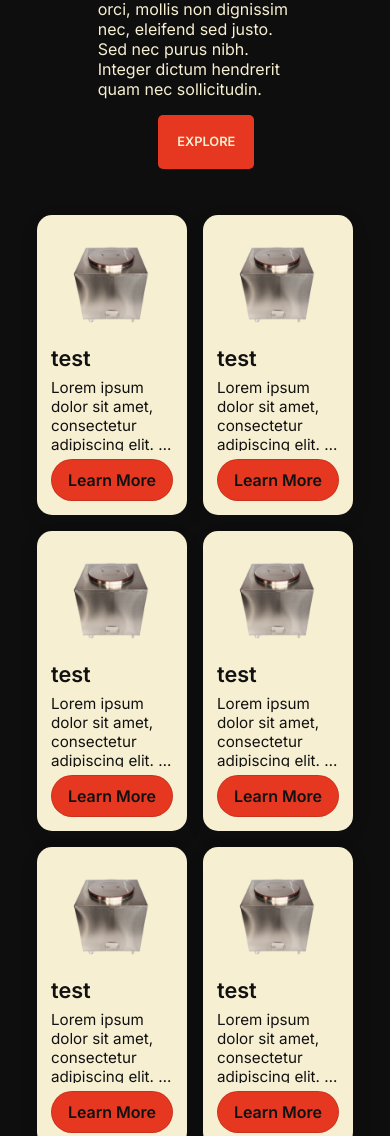
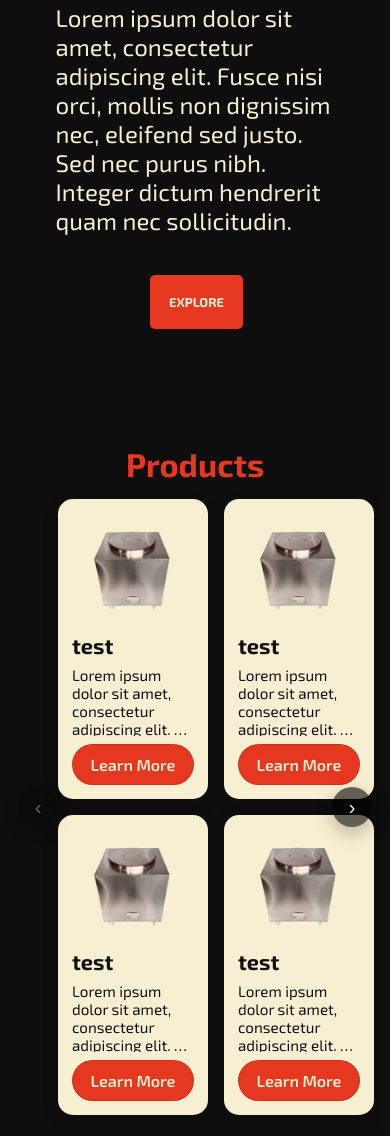
Before and after one commit to arshiagharchy-maker/HussainTandoor, a plain HTML site: page index.html in a window 390 px wide. Shown: the part 319-1455 px from the top of the page. Drawn offline with Linux system fonts and the light colour scheme.

Commit message:
Added carousel slider on mobile screens + responsiveness

```diff
--- a/css/hero.css
+++ b/css/hero.css
@@ -1,12 +1,10 @@
 .container{
-    margin: 0 auto;
-    padding-top: 7em;
-    padding-bottom: 3em;
+    padding: 5em;
+    margin-bottom: 3em;
     display: flex;
+    gap: 4em;
     justify-content: center;
-    align-items: center;
 }
-
 
 .hero{
     width: 100%;
@@ -16,14 +14,16 @@
 }
 
 .hero .container{
+    border-radius: 25px;
     display: flex;
     align-items: center;
-    gap: 2em;
     position: relative;
     z-index: 1;
 }
 
 .hero-text{
+    margin-bottom: 3em;
+    margin-left: 2em;
     display: flex;
     flex-wrap: wrap;
     flex-direction: column;
@@ -32,17 +32,21 @@
 }
 
 .hero-text h1 {
-    font-size: clamp(4rem, 2.6vw, 5rem);
+    font-size: clamp(6rem, 2.6vw, 8rem);
     line-height: 1.02;
     color: #e5391e;
 }
 .hero-text p{
-    font-size: clamp(1rem, 1.6vw, 4.2rem);
+    font-size: clamp(1.5rem, 1.6vw, 4.2rem);
     max-width: 48ch;
     color: var(--text-color);
+    margin-bottom: 1em;
 }
 
+#hero-li {
+    list-style: none;
 
+}
 
 #hero-li a{
     padding: 1.5em;
@@ -59,6 +63,7 @@
 
 
 .img-hero{
+    margin-right: 2em;
     display: flex;
     flex-wrap: wrap;
     gap: 10px;
@@ -73,22 +78,22 @@
 
 .product1 {
     flex: 2 1 60%;
-    height: 150px;
+    height: 225px;
 }
 
 .product2 {
     flex: 1 1 35%;
-    height: 150px;
+    height: 225px;
 }
 
 .product3 {
     flex: 1 1 35%;
-    height: 150px;
+    height: 225px;
 }
 
 .product4 {
     flex: 2 1 60%;
-    height: 150px;
+    height: 225px;
 }
 
 
@@ -96,10 +101,6 @@
 
     .container{
         padding-top: 1em;
-    }
-
-    button{
-        align-self: center;
     }
 
     .hero-text{
@@ -112,6 +113,7 @@
 @media (max-width: 499px){
 
     .hero-text{
+        margin-left: 6.5em;
         text-align: left;
     }
 
@@ -129,12 +131,18 @@
         padding-top: 1em;
     }
 
+
+    #hero-li{
+        margin-left: 3.5em;
+    }
+
     .hero-side{
         display: none;
     }
 }
 
 @media (max-width: 498px){
+
     #hero-li a{
        margin-left: 3em;
     }
--- a/css/nav.css
+++ b/css/nav.css
@@ -64,6 +64,7 @@ nav ul a{
     }
 
     .contact{
+        padding: 0.1em 0.3em;
         border-radius: 10px;
     }
 
--- a/css/product-cards.css
+++ b/css/product-cards.css
@@ -1,3 +1,12 @@
+:root{
+  --card-width: 170px;
+}
+
+.product-title h1{
+    text-align: center;
+    color: var(--accent-color);
+}
+
 #product-list {
     justify-content: center;
     align-items: center;
@@ -5,13 +14,48 @@
 	display: flex;
 	flex-wrap: wrap;
 	gap: 1rem;
-	justify-content: center;
 	padding: 1.5rem 1rem;
+	-webkit-overflow-scrolling: touch;
+    scroll-behavior: smooth;
+}
+
+.product-scroller{
+    position: relative;
+    width: 100%;
+}
+
+.scroll-btn{
+    display: none;
+    position: absolute;
+    top: 50%;
+    transform: translateY(-50%);
+    z-index: 10;
+    width: 40px;
+    height: 40px;
+    border-radius: 999px;
+    border: none;
+    background: rgba(0,0,0,0.6);
+    color: white;
+    font-size: 20px;
+    line-height: 1;
+    cursor: pointer;
+    align-items: center;
+    justify-content: center;
+    box-shadow: 0 6px 18px rgba(0,0,0,0.25);
+}
+
+.scroll-btn.prev{ left: 8px; }
+
+.scroll-btn.next{ right: 8px; }
+
+.scroll-btn:disabled{
+    opacity: 0.35;
+    cursor: default;
 }
 
 .product-ad-card{
-	width: 260px;
-    height: 400px;
+	width: var(--card-width);
+    height: 300px;
 	background: #F6EFD2;
 	border-radius: 15px;
 	padding: 14px;
@@ -20,6 +64,8 @@
 	flex-direction: column;
 	gap: 8px;
 	color: #111;
+    flex: 0 0 auto;
+    scroll-snap-align: center;
 }
 
 .product-title{
@@ -30,8 +76,8 @@
 }
 
 .product-image-frame{
-	width: 230px;
-	height: 230px;
+	width: 140px;
+	height: 130px;
 	margin: 0 auto;
 	display:flex;
 	align-items:center;
@@ -79,7 +125,7 @@
 .btn-outline{
     background: var(--accent-color);
     border:1px solid rgba(0,0,0,0.12);
-    color:#111;
+    color: var(--text-color);
     flex:1;
 }
 
@@ -87,16 +133,38 @@
     background: var(--hover-color);
 }
 
-@media (max-width: 569px){
+
+@media (max-width: 602px){
+    :root{ --card-width: 150px; }
+
+    .scroll-btn{ display:flex; }
+
+    #product-list{
+        display: grid;
+        grid-auto-flow: column;
+        grid-auto-columns: var(--card-width);
+        grid-template-rows: repeat(2, auto);
+        gap: 1rem;
+        overflow-x: auto;
+        overflow-y: hidden;
+        padding-block: 1rem;
+        margin-left: -7em;
+        justify-content: start;
+        padding-inline: 10rem;
+        scroll-snap-type: x mandatory;
+        -ms-overflow-style: none;
+        scrollbar-width: none;
+    }
+    #product-list::-webkit-scrollbar { display: none; }
+
     .product-ad-card{
-	    width: 150px;
         height: 300px;
+        width: var(--card-width);
     }
 
     .product-image-frame{
         width: 115px;
         height: 115px;
-
     }
 
     .product-desc{
@@ -104,24 +172,31 @@
         -webkit-line-clamp: 4;
         line-clamp: 4;
     }
-
 }
 
 @media (max-width: 375px){
+    :root{ --card-width: 125px; }
+
+    #product-list{
+        grid-auto-columns: var(--card-width);
+        gap: 0.75rem;
+        padding-inline-start: max(0px, calc((100% - var(--card-width)) / 2));
+        padding-inline-end:   max(0px, calc((100% - var(--card-width)) / 2));
+    }
+
      .product-ad-card{
-	    width: 125px;
-        height: 375px;
+	    width: var(--card-width);
+        height: 250px;
     }
 
     .product-image-frame{
-        width: 85px;
-        height: 95px;
+        width: 95px;
+        height: 125px;
     }
 
     .product-desc{
-        overflow: hidden;
-        -webkit-line-clamp: 8;
-        line-clamp: 8;
+        -webkit-line-clamp: 1;
+        line-clamp: 1;
     }
 
     .btn{
--- a/css/root.css
+++ b/css/root.css
@@ -18,7 +18,9 @@
 
 html{
     background-color: var(--primary-color);
-    font-family: "Inter", system-ui, -apple-system, "Segoe UI", Roboto, "Helvetica Neue", Arial;
+    font-family: "Exo 2", sans-serif;
+    font-optical-sizing: auto;
+    font-style: normal;
     color: var(--primary-color);
 }
 
--- a/index.html
+++ b/index.html
@@ -4,7 +4,9 @@
     <meta charset="UTF-8">
     <meta name="viewport" content="width=device-width, initial-scale=1.0">
     <title>Document</title>
-    <link href="https://fonts.googleapis.com/css2?family=Montserrat:wght@600;700&family=Inter:wght@300;400;600&display=swap" rel="stylesheet">
+    <link rel="preconnect" href="https://fonts.googleapis.com">
+    <link rel="preconnect" href="https://fonts.gstatic.com" crossorigin>
+    <link href="https://fonts.googleapis.com/css2?family=Exo+2:ital,wght@0,100..900;1,100..900&display=swap" rel="stylesheet">
     <link rel="stylesheet" href="css/nav.css">
     <link rel="stylesheet" href="css/root.css">
     <link rel="stylesheet" href="css/hero.css">
@@ -27,7 +29,7 @@
             </ul>
         </nav>
     </header>
-    <section id="home " class="hero">
+    <section id="home" class="hero">
         <div class="container">
             <div class="hero-text">
                 <h1>Lorem Ipsum</h1>
@@ -54,8 +56,15 @@
 
     <main>
         <section id="products" class="products">
+            <div class="product-title">
+                <h1>Products</h1>
+            </div>
             <div class="container">
-                <div id="product-list" class="product-advertising-list"></div>
+                <div class="product-scroller">
+                    <button id="product-scroll-prev" class="scroll-btn prev" aria-label="Scroll left">‹</button>
+                    <div id="product-list" class="product-advertising-list"></div>
+                    <button id="product-scroll-next" class="scroll-btn next" aria-label="Scroll right">›</button>
+                </div>
             </div>
         </section>
     </main>
@@ -126,7 +135,7 @@
         </div>
     </section>
 
-    <footer class="footer" style="background:#000000; color:#F6EFD2; padding:40px 0; text-align:center;">
+    <footer class="footer" style="background:#000000; color:#F6EFD2; padding: 1px 1; text-align:center;">
         <div class="container">
             <p>&copy; 2025 Hussain Tandoor. All rights reserved.</p>
             <p>Contact: <a href="mailto:info@hussaintandoor.com" style="color:#F6EFD2; text-decoration:underline;">info@hussaintandoor.com</a> | <a href="tel:+60123456789" style="color:#F6EFD2; text-decoration:underline;">+60 12-345 6789</a></p>
--- a/js/product.json
+++ b/js/product.json
@@ -98,6 +98,124 @@
       "description": "Lorem ipsum dolor sit amet, consectetur adipiscing elit. Cras rutrum eleifend iaculis. Ut aliquet sagittis pretium. Nam vestibulum sem enim, eu convallis leo sodales vel. Pellentesque libero enim, mattis ac lectus nec, pulvinar tristique justo. Fusce cursus urna velit, sed placerat ipsum consequat eu. Nulla semper id elit faucibus maximus.",
       "features": "test",
       "category": "test"
+    },
+    {
+      "id": 0,
+      "name": "test",
+      "image": "image/product-2.png",
+      "subtitle": "test",
+      "description": "Lorem ipsum dolor sit amet, consectetur adipiscing elit. Cras rutrum eleifend iaculis. Ut aliquet sagittis pretium. Nam vestibulum sem enim, eu convallis leo sodales vel. Pellentesque libero enim, mattis ac lectus nec, pulvinar tristique justo. Fusce cursus urna velit, sed placerat ipsum consequat eu. Nulla semper id elit faucibus maximus.",
+      "features": "test",
+      "category": "test"
+    },
+    {
+      "id": 0,
+      "name": "test",
+      "image": "image/product-2.png",
+      "subtitle": "test",
+      "description": "Lorem ipsum dolor sit amet, consectetur adipiscing elit. Cras rutrum eleifend iaculis. Ut aliquet sagittis pretium. Nam vestibulum sem enim, eu convallis leo sodales vel. Pellentesque libero enim, mattis ac lectus nec, pulvinar tristique justo. Fusce cursus urna velit, sed placerat ipsum consequat eu. Nulla semper id elit faucibus maximus.",
+      "features": "test",
+      "category": "test"
+    },
+    {
+      "id": 0,
+      "name": "test",
+      "image": "image/product-2.png",
+      "subtitle": "test",
+      "description": "Lorem ipsum dolor sit amet, consectetur adipiscing elit. Cras rutrum eleifend iaculis. Ut aliquet sagittis pretium. Nam vestibulum sem enim, eu convallis leo sodales vel. Pellentesque libero enim, mattis ac lectus nec, pulvinar tristique justo. Fusce cursus urna velit, sed placerat ipsum consequat eu. Nulla semper id elit faucibus maximus.",
+      "features": "test",
+      "category": "test"
+    },
+    {
+      "id": 0,
+      "name": "test",
+      "image": "image/product-2.png",
+      "subtitle": "test",
+      "description": "Lorem ipsum dolor sit amet, consectetur adipiscing elit. Cras rutrum eleifend iaculis. Ut aliquet sagittis pretium. Nam vestibulum sem enim, eu convallis leo sodales vel. Pellentesque libero enim, mattis ac lectus nec, pulvinar tristique justo. Fusce cursus urna velit, sed placerat ipsum consequat eu. Nulla semper id elit faucibus maximus.",
+      "features": "test",
+      "category": "test"
+    },
+    {
+      "id": 0,
+      "name": "test",
+      "image": "image/product-2.png",
+      "subtitle": "test",
+      "description": "Lorem ipsum dolor sit amet, consectetur adipiscing elit. Cras rutrum eleifend iaculis. Ut aliquet sagittis pretium. Nam vestibulum sem enim, eu convallis leo sodales vel. Pellentesque libero enim, mattis ac lectus nec, pulvinar tristique justo. Fusce cursus urna velit, sed placerat ipsum consequat eu. Nulla semper id elit faucibus maximus.",
+      "features": "test",
+      "category": "test"
+    },
+    {
+      "id": 0,
+      "name": "test",
+      "image": "image/product-2.png",
+      "subtitle": "test",
+      "description": "Lorem ipsum dolor sit amet, consectetur adipiscing elit. Cras rutrum eleifend iaculis. Ut aliquet sagittis pretium. Nam vestibulum sem enim, eu convallis leo sodales vel. Pellentesque libero enim, mattis ac lectus nec, pulvinar tristique justo. Fusce cursus urna velit, sed placerat ipsum consequat eu. Nulla semper id elit faucibus maximus.",
+      "features": "test",
+      "category": "test"
+    },
+    {
+      "id": 0,
+      "name": "test",
+      "image": "image/product-2.png",
+      "subtitle": "test",
+      "description": "Lorem ipsum dolor sit amet, consectetur adipiscing elit. Cras rutrum eleifend iaculis. Ut aliquet sagittis pretium. Nam vestibulum sem enim, eu convallis leo sodales vel. Pellentesque libero enim, mattis ac lectus nec, pulvinar tristique justo. Fusce cursus urna velit, sed placerat ipsum consequat eu. Nulla semper id elit faucibus maximus.",
+      "features": "test",
+      "category": "test"
+    },
+    {
+      "id": 0,
+      "name": "test",
+      "image": "image/product-2.png",
+      "subtitle": "test",
+      "description": "Lorem ipsum dolor sit amet, consectetur adipiscing elit. Cras rutrum eleifend iaculis. Ut aliquet sagittis pretium. Nam vestibulum sem enim, eu convallis leo sodales vel. Pellentesque libero enim, mattis ac lectus nec, pulvinar tristique justo. Fusce cursus urna velit, sed placerat ipsum consequat eu. Nulla semper id elit faucibus maximus.",
+      "features": "test",
+      "category": "test"
+    },
+    {
+      "id": 0,
+      "name": "test",
+      "image": "image/product-2.png",
+      "subtitle": "test",
+      "description": "Lorem ipsum dolor sit amet, consectetur adipiscing elit. Cras rutrum eleifend iaculis. Ut aliquet sagittis pretium. Nam vestibulum sem enim, eu convallis leo sodales vel. Pellentesque libero enim, mattis ac lectus nec, pulvinar tristique justo. Fusce cursus urna velit, sed placerat ipsum consequat eu. Nulla semper id elit faucibus maximus.",
+      "features": "test",
+      "category": "test"
+    },
+    {
+      "id": 0,
+      "name": "test",
+      "image": "image/product-2.png",
+      "subtitle": "test",
+      "description": "Lorem ipsum dolor sit amet, consectetur adipiscing elit. Cras rutrum eleifend iaculis. Ut aliquet sagittis pretium. Nam vestibulum sem enim, eu convallis leo sodales vel. Pellentesque libero enim, mattis ac lectus nec, pulvinar tristique justo. Fusce cursus urna velit, sed placerat ipsum consequat eu. Nulla semper id elit faucibus maximus.",
+      "features": "test",
+      "category": "test"
+    },
+    {
+      "id": 0,
+      "name": "test",
+      "image": "image/product-2.png",
+      "subtitle": "test",
+      "description": "Lorem ipsum dolor sit amet, consectetur adipiscing elit. Cras rutrum eleifend iaculis. Ut aliquet sagittis pretium. Nam vestibulum sem enim, eu convallis leo sodales vel. Pellentesque libero enim, mattis ac lectus nec, pulvinar tristique justo. Fusce cursus urna velit, sed placerat ipsum consequat eu. Nulla semper id elit faucibus maximus.",
+      "features": "test",
+      "category": "test"
+    },
+    {
+      "id": 0,
+      "name": "test",
+      "image": "image/product-2.png",
+      "subtitle": "test",
+      "description": "Lorem ipsum dolor sit amet, consectetur adipiscing elit. Cras rutrum eleifend iaculis. Ut aliquet sagittis pretium. Nam vestibulum sem enim, eu convallis leo sodales vel. Pellentesque libero enim, mattis ac lectus nec, pulvinar tristique justo. Fusce cursus urna velit, sed placerat ipsum consequat eu. Nulla semper id elit faucibus maximus.",
+      "features": "test",
+      "category": "test"
+    },
+    {
+      "id": 0,
+      "name": "test",
+      "image": "image/product-2.png",
+      "subtitle": "test",
+      "description": "Lorem ipsum dolor sit amet, consectetur adipiscing elit. Cras rutrum eleifend iaculis. Ut aliquet sagittis pretium. Nam vestibulum sem enim, eu convallis leo sodales vel. Pellentesque libero enim, mattis ac lectus nec, pulvinar tristique justo. Fusce cursus urna velit, sed placerat ipsum consequat eu. Nulla semper id elit faucibus maximus.",
+      "features": "test",
+      "category": "test"
     }
+
   ]
 }
--- a/js/renderProducts.js
+++ b/js/renderProducts.js
@@ -1,4 +1,8 @@
 (async function () {
+   if (document.readyState === 'loading') {
+    await new Promise((res) => document.addEventListener('DOMContentLoaded', res, { once: true }));
+  }
+
   const tryPaths = [
     "js/product.json",
     "./js/product.json",
@@ -14,7 +18,6 @@
         const data = await res.json();
         return Array.isArray(data) ? data : (data.PRODUCTS || data.products || []);
       } catch (e) {
-
       }
     }
     throw new Error("Could not load product.json");
@@ -39,6 +42,8 @@
     if (typeof product.image === "number") return `/images/product-${product.image}.jpg`;
     return product.imagePath || product.image_url || "";
   }
+
+  container.innerHTML = '';
 
   products.forEach(prod => {
     const card = document.createElement('div');
@@ -72,4 +77,46 @@
 
     container.appendChild(card);
   });
+
+  function setupScrollControls(container) {
+    const prev = document.getElementById('product-scroll-prev');
+    const next = document.getElementById('product-scroll-next');
+    if (!prev || !next) return;
+
+    const getCardWidth = () => {
+      const v = getComputedStyle(document.documentElement).getPropertyValue('--card-width') || '';
+      const n = parseFloat(v);
+      return Number.isFinite(n) ? n : 150;
+    };
+
+    const getScrollAmount = () => {
+      const cardW = getCardWidth();
+      return Math.max(Math.round(cardW * 2), Math.round(container.clientWidth * 0.6));
+    };
+
+    const updateButtons = () => {
+      const isScrollable = container.scrollWidth > container.clientWidth + 1;
+      prev.style.display = isScrollable ? '' : 'none';
+      next.style.display = isScrollable ? '' : 'none';
+      prev.disabled = container.scrollLeft <= 0;
+      next.disabled = Math.ceil(container.scrollLeft + container.clientWidth) >= container.scrollWidth;
+    };
+
+    prev.addEventListener('click', () => {
+      container.scrollBy({ left: -getScrollAmount(), behavior: 'smooth' });
+    });
+
+    next.addEventListener('click', () => {
+      container.scrollBy({ left: getScrollAmount(), behavior: 'smooth' });
+    });
+
+    container.addEventListener('scroll', () => {
+      updateButtons();
+    }, { passive: true });
+
+    window.addEventListener('resize', updateButtons);
+    setTimeout(updateButtons, 50);
+  }
+
+  setupScrollControls(container);
 })();
```
Also changed, not shown: css/product-page.css (+21 -1 lines).
